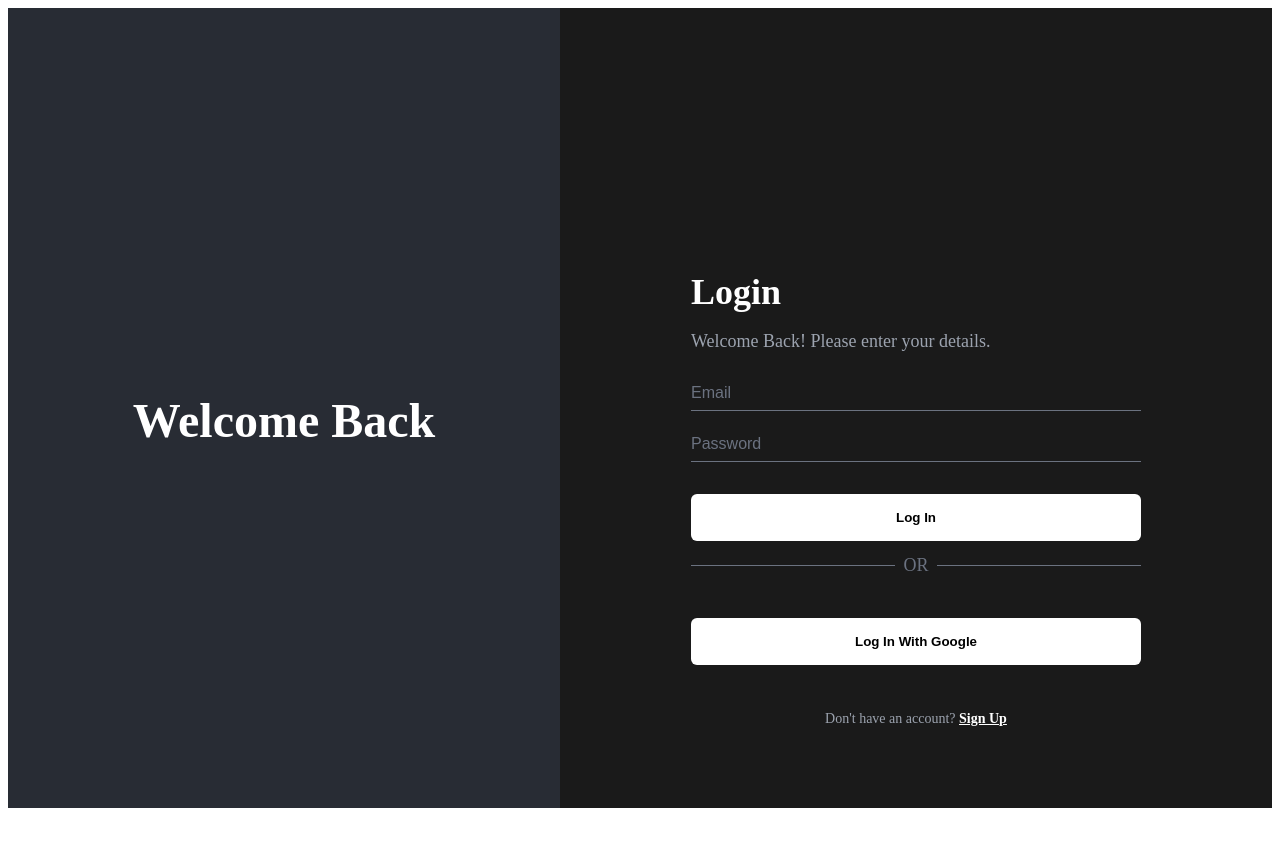
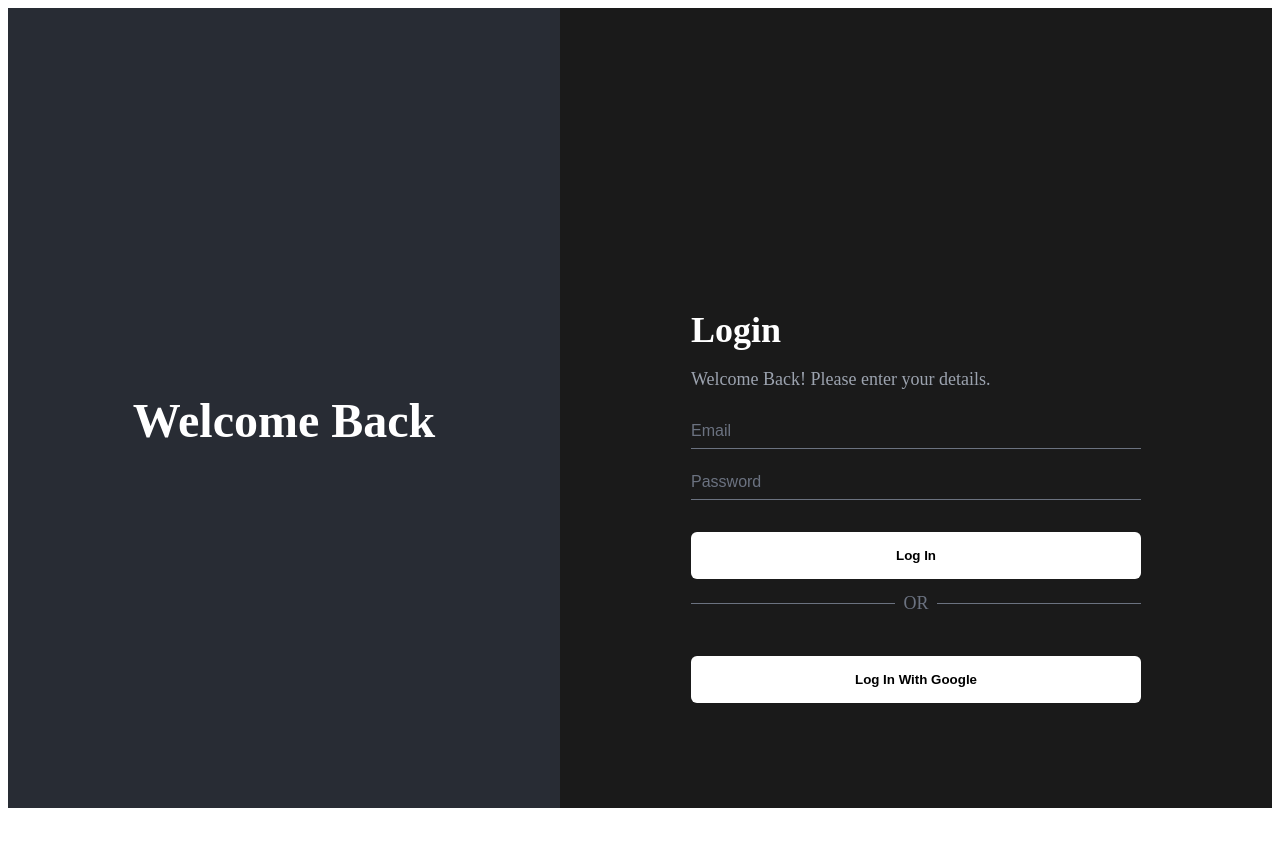
Before and after one commit to zinebzetili/Document-Management, a React (Vite) app: page / in a window 1280 px wide. Shown: the top 846 px of the page. Built offline with nearby package versions, Linux system fonts and the light colour scheme.

Commit message:
Update Login.tsx

```diff
--- a/src/Login.tsx
+++ b/src/Login.tsx
@@ -73,11 +73,6 @@ const Login = () => {
                     {/* Simulated Google login button (No Firebase) */}
                     <button className="google-login">Log In With Google</button>
                 </div>
-
-                {/* Link to sign up page */}
-                <div className="signup-link">
-                    <p>Don't have an account? <a href="/signup">Sign Up</a></p>
-                </div>
             </div>
         </div>
     );
```
